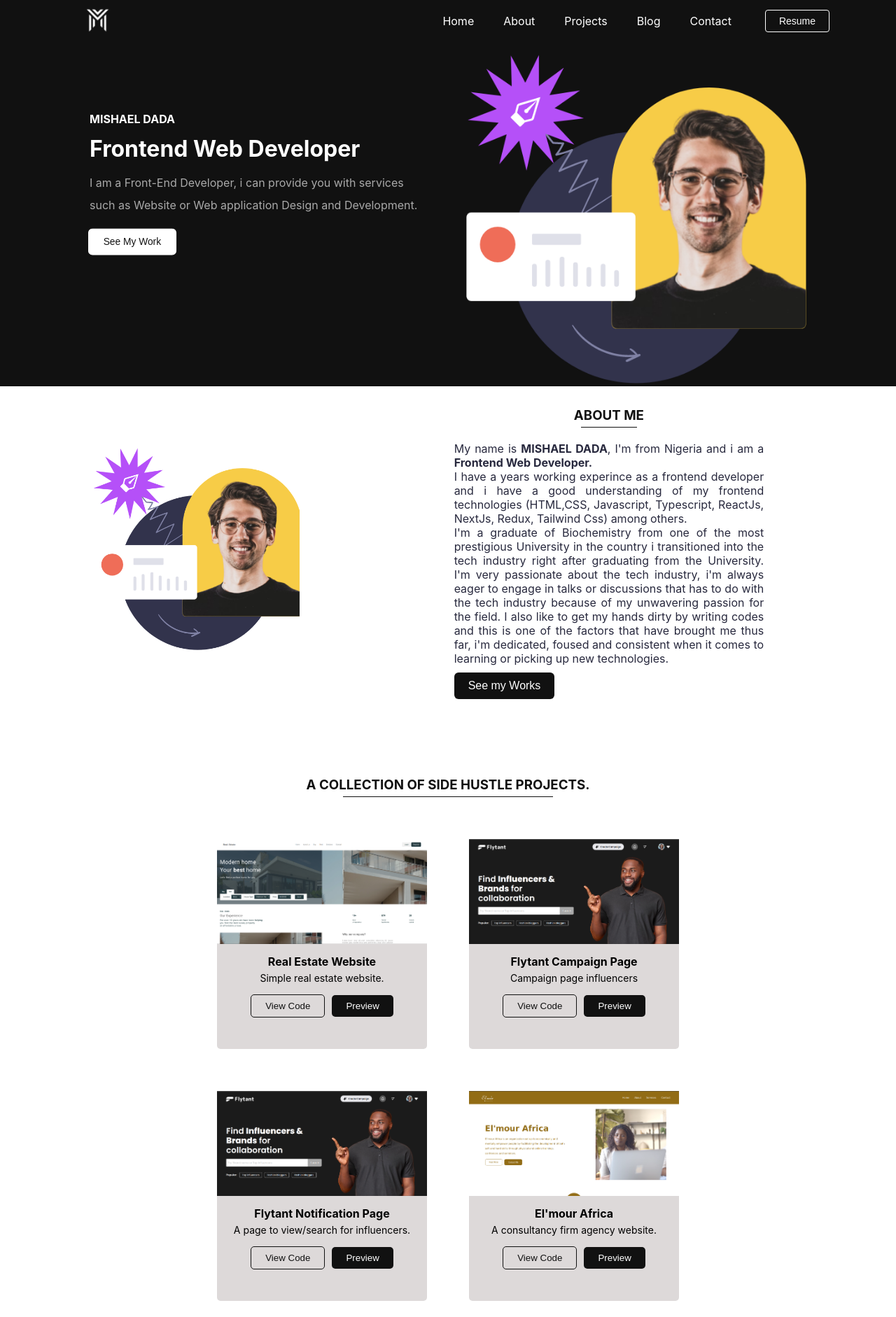
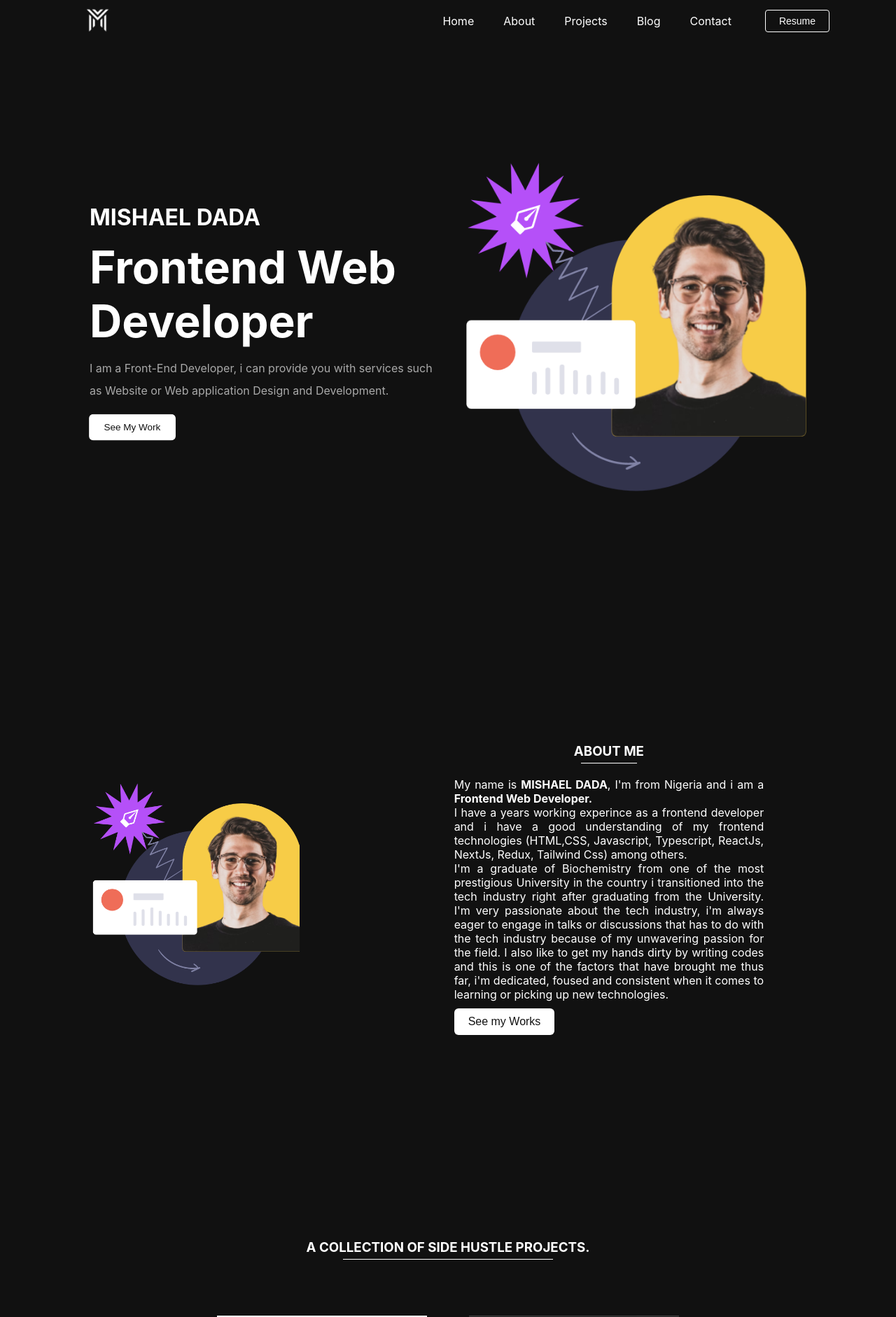
Before and after one commit to mishael1-d/Portfolio, a React (Create React App) app: page / in a window 1280 px wide. Shown: the top 1882 px of the page at 70% size. Built offline with nearby package versions, Linux system fonts and the light colour scheme.

Commit message:
Implemented dark theme

```diff
--- a/src/App.css
+++ b/src/App.css
@@ -6,6 +6,7 @@
 }
 body {
     scroll-behavior: smooth;
+    background-color: #111;
 }
 a {
     text-decoration: none;
--- a/src/components/About/About.css
+++ b/src/components/About/About.css
@@ -1,6 +1,9 @@
 .about-section {
     position: relative;
-    top: -50px;
+    height: 100vh;
+    display: flex;
+    justify-content: center;
+    align-items: center;
 }
 
 .about-text__container {
@@ -16,7 +19,7 @@
 .section-text__title {
     display: block;
     text-align: center;
-    color: #111;
+    color: #fff;
     text-transform: uppercase;
 }
 
@@ -25,7 +28,7 @@
     text-align: center;
     margin: 5px auto;
     height: 1px;
-    background-color: #111;
+    background-color: #fff;
     width: 80px;
 }
 
@@ -36,7 +39,7 @@
 }
 
 .about-text__text {
-    color: #28293e;
+    color: #fff;
     text-align: justify;
 }
 
@@ -50,10 +53,10 @@
 }
 
 .about-section .primary {
-    background-color: #111;
+    background-color: #fff;
     outline: none;
     border: none;
-    color: #fff;
+    color: #111;
     padding: 10px 20px;
     border-radius: 6px;
     cursor: pointer;
--- a/src/components/About/About.js
+++ b/src/components/About/About.js
@@ -15,13 +15,26 @@ function About() {
             <div className="divider" />
           </div>
           <div className="about-text__text">
-            My name is <strong>MISHAEL DADA</strong>, I'm from Nigeria and i am a <strong>Frontend Web Developer.</strong><br />I have a years working experince as a frontend developer and i have a good understanding of my frontend technologies (HTML,CSS, Javascript, Typescript, ReactJs, NextJs, Redux, Tailwind Css) among others.<br />
-            I'm a graduate of Biochemistry from one of the most prestigious University in the country i transitioned into the tech industry right after graduating from the University.
-            I'm very passionate about the tech industry, i'm always eager to engage in talks or discussions that has to do with the tech industry because of my unwavering passion for the field. I also like to get my hands dirty by writing codes and this is one of the factors that have brought me thus far, i'm dedicated, foused and consistent when it comes to learning or picking up new technologies.
+            My name is <strong>MISHAEL DADA</strong>, I'm from Nigeria and i am
+            a <strong>Frontend Web Developer.</strong>
+            <br />I have a years working experince as a frontend developer and i
+            have a good understanding of my frontend technologies (HTML,CSS,
+            Javascript, Typescript, ReactJs, NextJs, Redux, Tailwind Css) among
+            others.
+            <br />
+            I'm a graduate of Biochemistry from one of the most prestigious
+            University in the country i transitioned into the tech industry
+            right after graduating from the University. I'm very passionate
+            about the tech industry, i'm always eager to engage in talks or
+            discussions that has to do with the tech industry because of my
+            unwavering passion for the field. I also like to get my hands dirty
+            by writing codes and this is one of the factors that have brought me
+            thus far, i'm dedicated, foused and consistent when it comes to
+            learning or picking up new technologies.
           </div>
-          <button className="primary">
-            See my Works
-          </button>
+          <a href="#works">
+            <button className="primary">See my Works</button>
+          </a>
         </div>
       </div>
     </div>
--- a/src/components/Banner/Banner.css
+++ b/src/components/Banner/Banner.css
@@ -13,25 +13,29 @@
     margin: 0 auto;
     display: flex;
     justify-content:space-between;
+    align-items: center;
 }
 .banner-section {
     background-color: var(--bg_primary);
     position: relative;
-    /* top: 60px; */
+    height: 100vh;
+    display: flex;
+    align-items: center;
+    justify-content: center;
 }
 .banner-text {
     padding: 100px 0;
-    max-width: 470px;
+    max-width: 500px;
 }
 .banner-text h3 {
     color: var(--text_primary);
-    font-size: var(--paragraph_font);
+    font-size: 2rem;
     margin-bottom: 13px;
 }
 .banner-text h1 {
     color: var(--text_primary);
     margin-bottom: 13px;
-    font-size: var(--heading_font);
+    font-size: 4rem;
 }
 .banner-text p {
     color: var(--paragraph_primary);
--- a/src/components/Blog/Blog.css
+++ b/src/components/Blog/Blog.css
@@ -1,9 +1,10 @@
 .blog-section .container {
+  position: relative;
+  top: 150px;
   flex-direction: column;
 }
 
 .article__container {
-
   margin-top: 50px;
   display: flex;
 }
@@ -13,7 +14,7 @@
   width: 100%;
   height: 200px;
   object-fit: cover;
-  transition: .5s ease;
+  transition: 0.5s ease;
   backface-visibility: hidden;
 }
 
@@ -46,6 +47,7 @@
   opacity: 1;
 }
 .blog h3 {
-    text-align: center;
-    font-size: 16px;
+  text-align: center;
+  font-size: 16px;
+  color: #fff;
 }
--- a/src/components/Navbar/Button.css
+++ b/src/components/Navbar/Button.css
@@ -1,13 +1,12 @@
-
 .btn {
     padding: 7px 19px;
     border-radius: 4px;
     outline: none;
     border: none;
     font-size: 14px;
-    color: #fff;
     cursor: pointer;
     background-color: transparent;
+    color: #fff;
     border: 1px solid #fff;
 }
 
@@ -15,7 +14,7 @@
     padding: 8px 20px;
     transition: all 0.3s ease-out;
     background-color: #fff;
-    color: #111;
+    color: #000 !important;
     border-radius: 4px;
     outline: none;
 }
--- a/src/components/Navbar/Button.js
+++ b/src/components/Navbar/Button.js
@@ -3,11 +3,9 @@ import "./Button.css";
 // import { Link } from "react-router-dom";
 function Button() {
   return (
-    <button className="btn">
-      <a href="../../assets/Resume.pdf" download>
-        Resume
-      </a>
-    </button>
+    <a href="../../assets/Resume.pdf" download>
+      <button className="btn">Resume</button>{" "}
+    </a>
   );
 }
 
--- a/src/components/Work/Work.css
+++ b/src/components/Work/Work.css
@@ -2,13 +2,14 @@
   flex-direction: column;
 }
 
-
-.work-section .section-text__header{
-    display: block;
-    margin: 0 auto;
-    text-align: center;
+.work-section {
+  position: relative;
+  top: 100px;
+  height: 100vh;
+  display: flex;
+  justify-content: center;
+  align-items: center;
 }
-
 .work-section .section-text__header .divider {
   width: 300px;
   margin-bottom: 30px;
--- a/src/components/Work/Work.js
+++ b/src/components/Work/Work.js
@@ -4,10 +4,10 @@ import "./Work.css";
 
 function Work() {
   return (
-    <div className="work-section" works id="works">
+    <div className="work-section" >
       <div className="container">
         <div className="section-text__header">
-          <h3 className="section-text__title">
+          <h3 className="section-text__title" id="works">
             A collection of side hustle projects.
           </h3>
           <div className="divider" />
```
Lines whose indentation alone changed are shown as unchanged.
